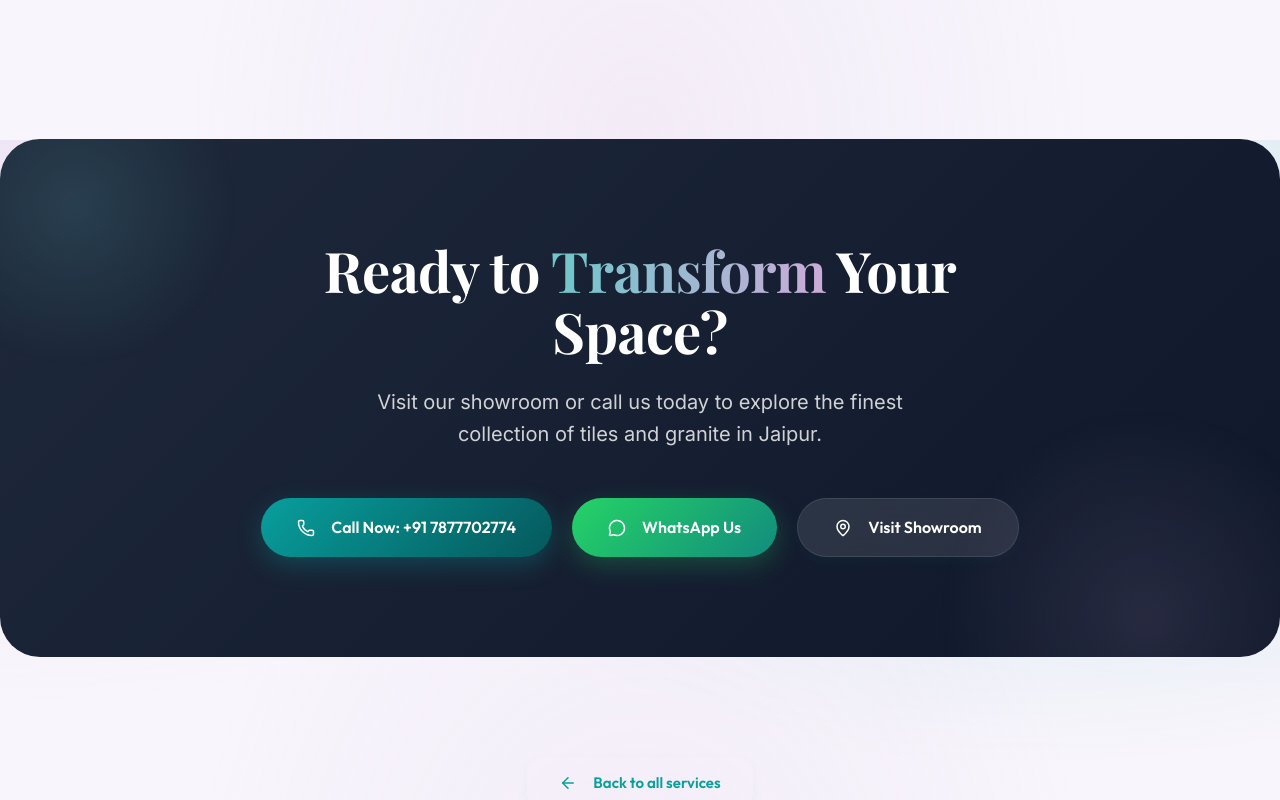
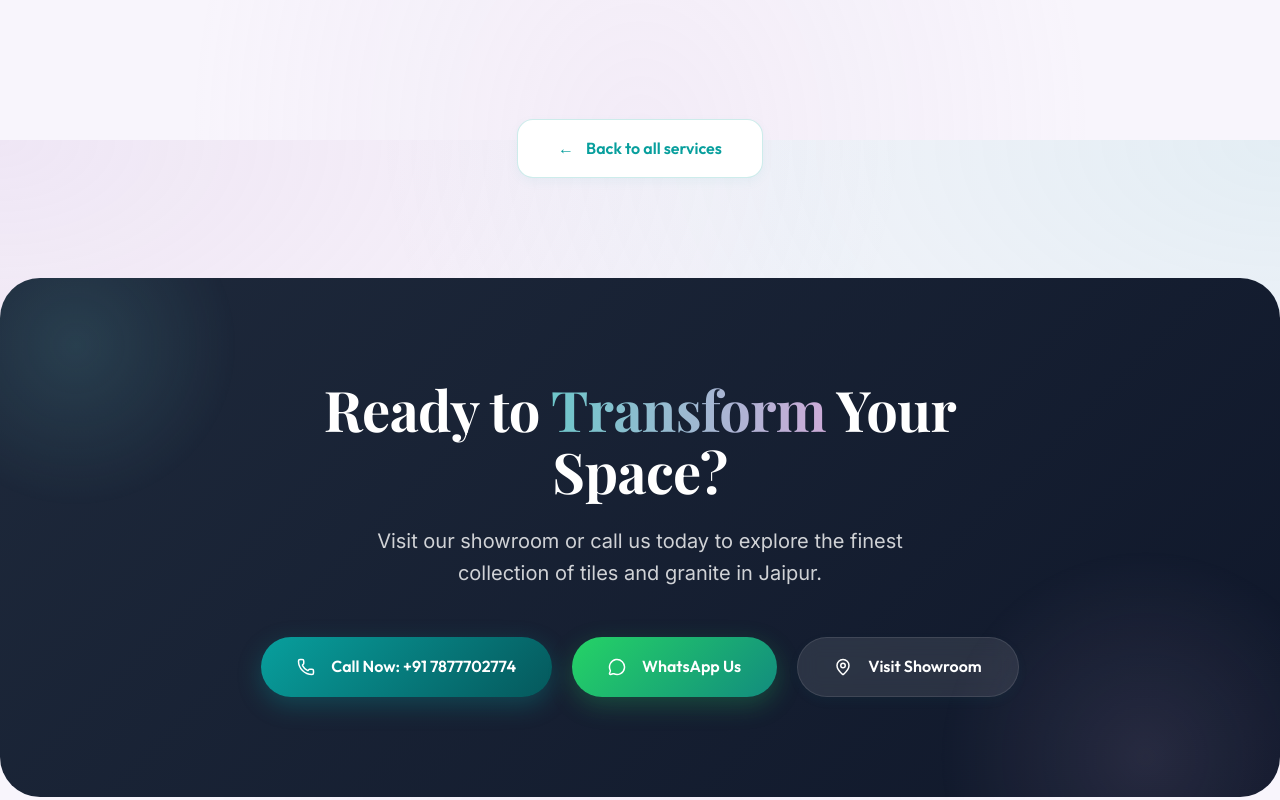
Before and after one commit to Eshbanoliver/Tiles-and-Granite--react-website-showcase, a React (Vite) app: page /services/bathroom-tiles in a window 1280 px wide. Shown: the part 1460-2260 px from the top of the page. Built offline with nearby package versions, Linux system fonts and the light colour scheme.

Commit message:
Updated files

```diff
--- a/src/index.css
+++ b/src/index.css
@@ -2591,6 +2591,14 @@ h6 {
 
 .discover-btn:hover .arrow {
   transform: translateX(8px);
+}
+
+.discover-btn .arrow-left {
+  transition: transform 0.3s ease;
+}
+
+.discover-btn:hover .arrow-left {
+  transform: translateX(-8px);
 }
 
 /* ===== CORE VALUES SETTINGS ===== */
--- a/src/pages/ServiceDetail.jsx
+++ b/src/pages/ServiceDetail.jsx
@@ -304,6 +304,13 @@ export default function ServiceDetail() {
                 </div>
             </section>
 
+            {/* BACK LINK */}
+            <div className="container" style={{ padding: '40px 20px', textAlign: 'center' }}>
+                <Link to="/services" className="btn btn-secondary discover-btn" style={{ display: 'inline-flex', margin: '0 auto' }}>
+                    <span className="arrow-left">←</span> Back to all services
+                </Link>
+            </div>
+
             {/* CTA SECTION */}
             <section className="cta-section">
                 <AnimateOnScroll>
@@ -335,13 +342,6 @@ export default function ServiceDetail() {
                     </div>
                 </AnimateOnScroll>
             </section>
-
-            {/* BACK LINK */}
-            <div className="container" style={{ padding: '40px 20px', textAlign: 'center' }}>
-                <Link to="/services" className="btn btn-secondary" style={{ border: 'none', background: 'transparent' }}>
-                    <ArrowLeft size={18} style={{ marginRight: '8px' }} /> Back to all services
-                </Link>
-            </div>
         </div>
     );
 }
```
